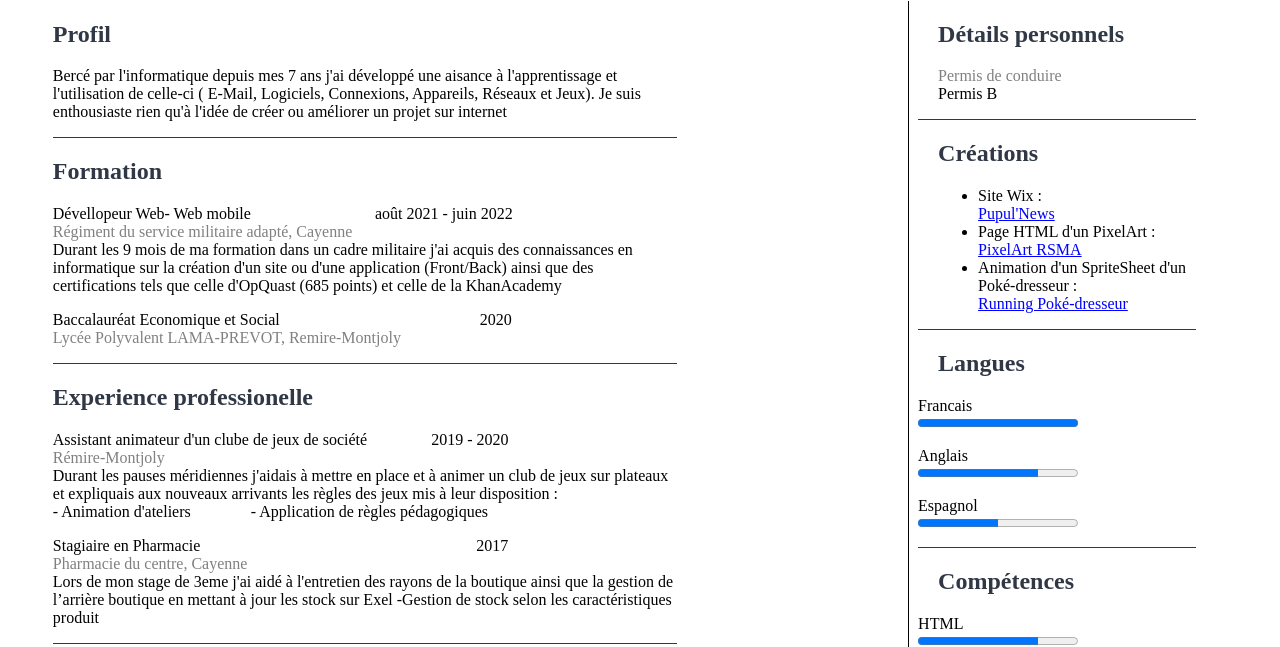
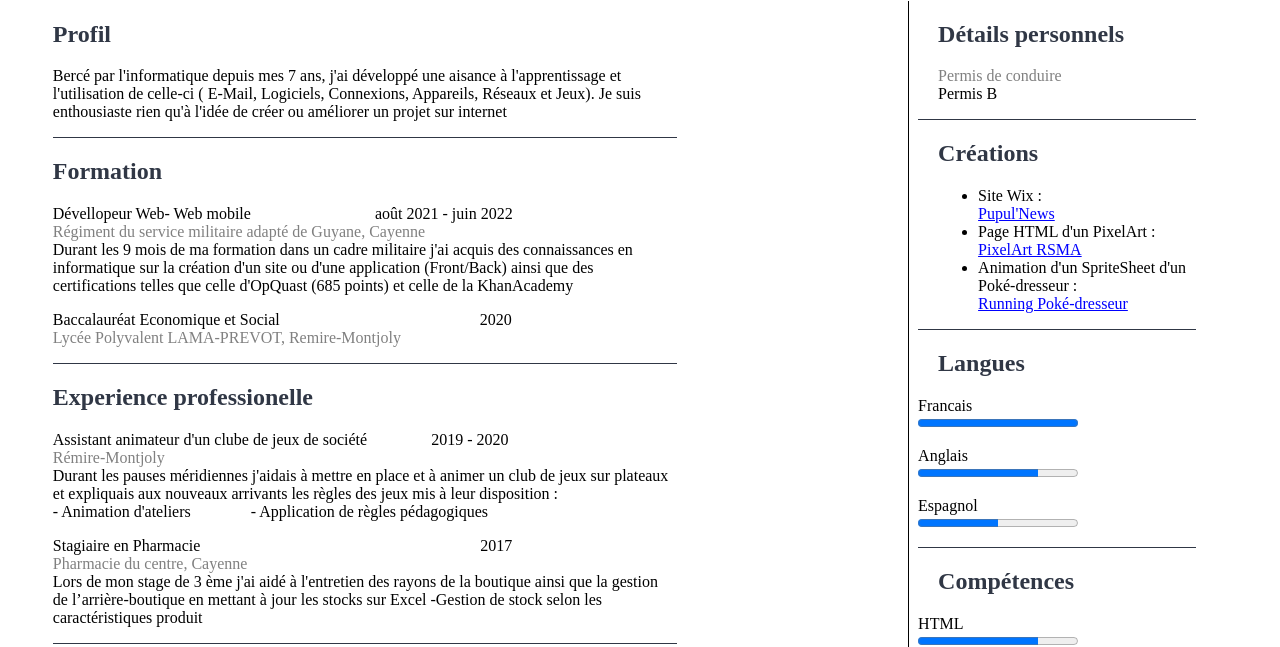
Before and after one commit to BenjaminGANDRILLE/Online-CV, a plain HTML site: page index.html in a window 1280 px wide. Shown: the part 153-800 px from the top of the page. Drawn offline with Linux system fonts and the light colour scheme.

Commit message:
Fautes corrigées

```diff
--- a/index.html
+++ b/index.html
@@ -21,15 +21,15 @@
 <div>
     <h2>Profil</h2>
 
-    <p>Bercé par l'informatique depuis mes 7 ans j'ai développé une aisance à l'apprentissage et l'utilisation de celle-ci ( E-Mail, Logiciels, Connexions, Appareils, Réseaux et Jeux).  Je suis enthousiaste rien qu'à l'idée de créer ou améliorer un projet sur internet</p>
+    <p>Bercé par l'informatique depuis mes 7 ans, j'ai développé une aisance à l'apprentissage et l'utilisation de celle-ci ( E-Mail, Logiciels, Connexions, Appareils, Réseaux et Jeux).  Je suis enthousiaste rien qu'à l'idée de créer ou améliorer un projet sur internet</p>
 </div>
 
 
 <div>
     <h2>Formation</h2>
     <p>Dévellopeur Web- Web mobile &emsp; &emsp; &emsp; &emsp; &emsp; &emsp; août 2021 - juin 2022<br>
-    <a>Régiment du service militaire adapté, Cayenne</a><br>
-       Durant les 9 mois de ma formation dans un cadre militaire j'ai acquis des connaissances en informatique sur la création d'un site ou d'une application (Front/Back) ainsi que des certifications tels que celle d'OpQuast (685 points) et celle de la KhanAcademy </p>
+    <a>Régiment du service militaire adapté de Guyane, Cayenne</a><br>
+       Durant les 9 mois de ma formation dans un cadre militaire j'ai acquis des connaissances en informatique sur la création d'un site ou d'une application (Front/Back) ainsi que des certifications telles que celle d'OpQuast (685 points) et celle de la KhanAcademy </p>
 
 <p> Baccalauréat Economique et Social &emsp; &emsp; &emsp; &emsp; &emsp; &emsp; &emsp; &emsp; &emsp; &emsp;2020<br>
     <a>Lycée Polyvalent LAMA-PREVOT, Remire-Montjoly</a></p>
@@ -46,9 +46,9 @@
  - Animation d'ateliers  &emsp; &emsp; &emsp;- Application de règles pédagogiques
         </p>
 
-        <p> Stagiaire en Pharmacie&emsp; &emsp; &emsp; &emsp; &emsp; &emsp; &emsp; &emsp; &emsp; &emsp; &emsp; &emsp; &emsp; &emsp;2017<br>
+        <p> Stagiaire en Pharmacie &emsp; &emsp; &emsp; &emsp; &emsp; &emsp; &emsp; &emsp; &emsp; &emsp; &emsp; &emsp; &emsp; &emsp;2017<br>
             <a>Pharmacie du centre, Cayenne</a><br>
-            Lors de mon stage de 3eme j'ai aidé à l'entretien des rayons de la boutique ainsi que la gestion de l’arrière boutique en mettant à jour les stock sur Exel
+            Lors de mon stage de 3 ème j'ai aidé à l'entretien des rayons de la boutique ainsi que la gestion de l’arrière-boutique en mettant à jour les stocks sur Excel
             -Gestion de stock selon les caractéristiques produit</p>
 
 </div>
```
